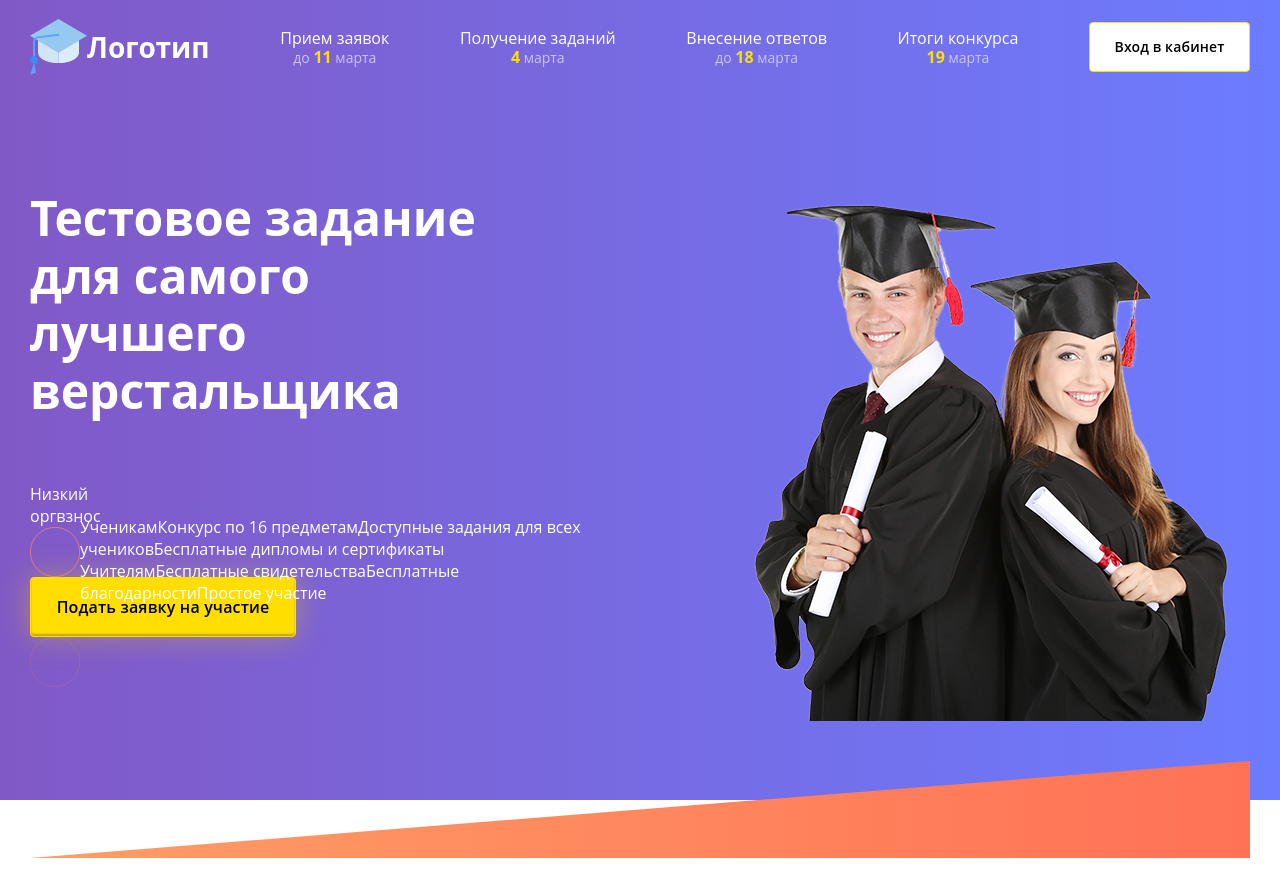
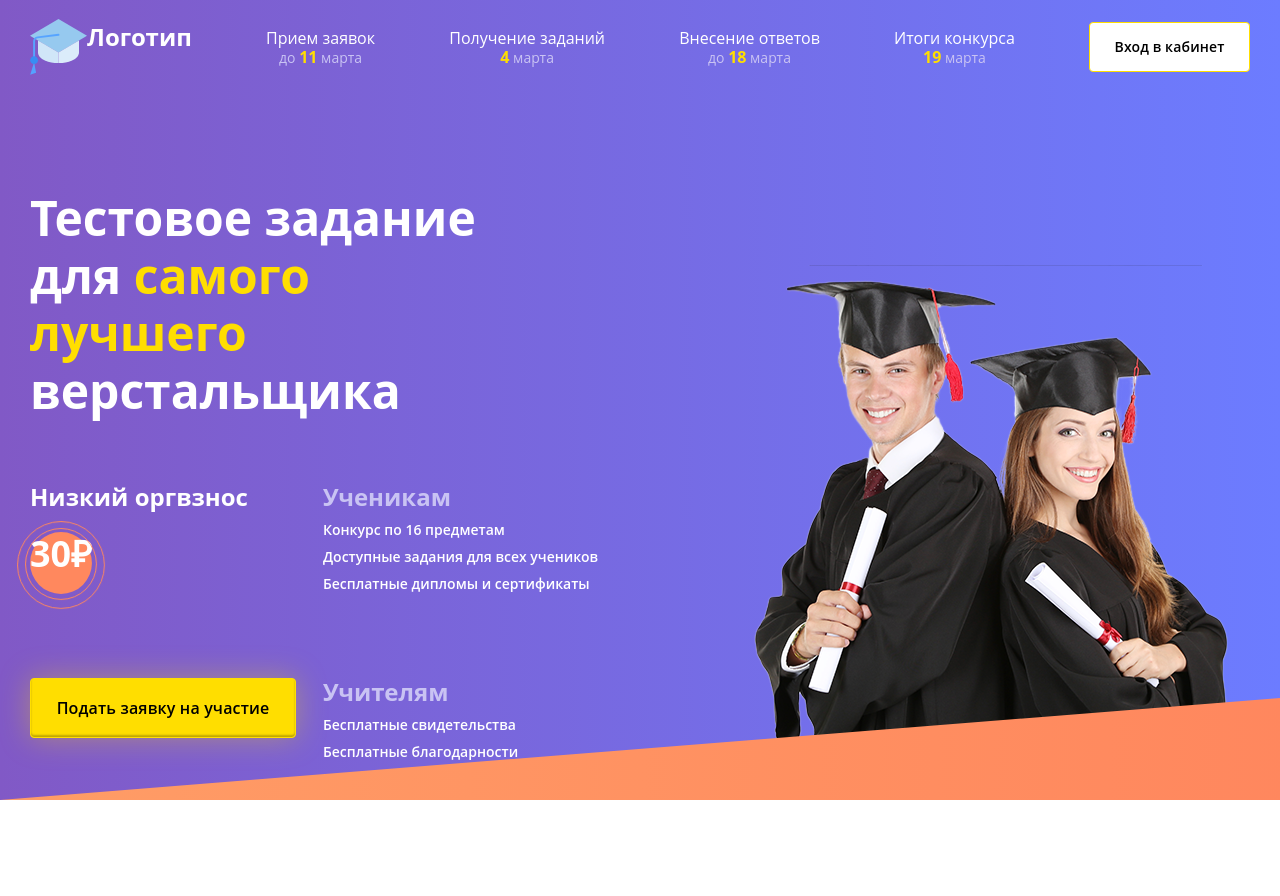
Before and after one commit to YuraSS23/Test-task-Maksim, a React (Create React App) app: page / in a window 1280 px wide. Shown: the top 896 px of the page. After the commit the page ends 873 px from the top, so only its background shows below. Built offline with nearby package versions, Linux system fonts and the light colour scheme.

Commit message:
bad layout designer

```diff
--- a/src/App.tsx
+++ b/src/App.tsx
@@ -10,8 +10,8 @@ function App() {
             <div className={"container"}>
                 <Header/>
                 <MainPage />
-                <Footer/>
             </div>
+            <Footer/>
         </div>
     );
 }
--- a/src/components/footer/Footer.css
+++ b/src/components/footer/Footer.css
@@ -1,6 +1,15 @@
 footer {
-    padding: 40px 0;
+    position: absolute;
+    bottom: 0;
+    height: 25vh;
+    width: 100%;
 }
 img {
     max-width: 100%;
 }
+.footerimg {
+    height: 100%;
+    background-repeat: no-repeat;
+    background-size: cover;
+    background-image: url("../../assets/images/Vector 23.svg");
+}
--- a/src/components/footer/Footer.tsx
+++ b/src/components/footer/Footer.tsx
@@ -4,6 +4,7 @@ import footerImg from "../../assets/images/Vector 23.svg"
 
 export const Footer = () => {
     return <footer>
-        <img src={footerImg}/>
+        <div className={"footerimg"}></div>
+  {/*      <img src={footerImg}/>*/}
     </footer>
 };
--- a/src/components/mainpage/Content.css
+++ b/src/components/mainpage/Content.css
@@ -5,23 +5,74 @@ h1 {
     font-weight: 700;
     line-height: 120%;
 }
+h3 {
+    font-size: 24px;
+    font-style: normal;
+    font-weight: 700;
+    line-height: 120%;
+    padding: 0 0 20px;
+}
+
+.yellow {
+    color: #FFDE00;
+}
 
 .maincontent {
-    display: flex;
-    align-items: center;
+    display: grid;
+    grid-template-columns: repeat(2, 50%);
+    grid-template-rows: repeat(2, 50%);
 }
 
 
-.textAndCircles {
-    width: 50px;
-    display: flex;
-    flex-direction: column;
-    justify-content: center;
+.circle1 {
+    height: 62px;
+    width: 62px;
+    background-color: #FF885E;
+    font-size: 36px;
+    font-style: normal;
+    font-weight: 700;
+    line-height: 120%;
+    text-align: center;
+
+}
+.circle2 {
+    height: 72px;
+    width: 72px;
+    border: 1px solid #FF885E;
+    top: -66px;
+    left: -5px;
+}
+.circle3 {
+    height: 88px;
+    width: 88px;
+    border: 1px solid #FF885E;
+    top: -145px;
+    left: -13px;
 }
 
-.images {
-    width: 50px;
-    height: 50px;
+.circlegroup {
+    position: relative;
+    border-radius: 100%;
+    animation-name: stretch;
+    animation-duration: 500ms;
+    animation-timing-function: ease-out;
+    animation-direction: alternate;
+    animation-iteration-count: infinite;
+    animation-play-state: running;
+}
+
+@keyframes stretch {
+    0% {
+        transform: scale(.5);
+    }
+
+    50% {
+
+    }
+
+    100% {
+        transform: scale(1);
+    }
 }
 
 .profits {
--- a/src/components/mainpage/Content.tsx
+++ b/src/components/mainpage/Content.tsx
@@ -2,31 +2,24 @@ import React from 'react';
 import {Button} from "../common/Button";
 import {Profit} from "./Profit";
 import "./Content.css"
-import circle1 from "../../assets/images/Ellipse 30.svg"
-import circle2 from "../../assets/images/Ellipse 29.svg"
-import circle3 from "../../assets/images/Ellipse 28.svg"
 
 export const Content = () => {
     return <div>
-            <h1>Тестовое задание для самого лучшего верстальщика</h1>
+        <h1>Тестовое задание для <span className={"yellow"}>самого лучшего</span> верстальщика</h1>
         <div className={"maincontent"}>
             <div className={"textAndCircles"}>
-                Низкий оргвзнос
-                <div className={"images"}>
-                    <img src={circle1}/>
-                    <img src={circle2}/>
-                    <img src={circle3}/>
-                </div>
-                <Button text={"Подать заявку на участие"} classname={"applyBtn"}/>
+                <h3>Низкий оргвзнос</h3>
+                <div className={"circlegroup"+" "+"circle1"}>30₽</div>
+                <div className={"circlegroup"+" "+"circle2"}></div>
+                <div className={"circlegroup"+" "+"circle3"}></div>
             </div>
-            <div className={"profits"}>
-                <Profit bigSpanText={"Ученикам"} smallSpanTexts={["Конкурс по 16 предметам",
-                    "Доступные задания для всех учеников",
-                    "Бесплатные дипломы и сертификаты"]} />
-                <Profit bigSpanText={"Учителям"} smallSpanTexts={["Бесплатные свидетельства",
-                    "Бесплатные благодарности",
-                    "Простое участие"]} />
-            </div>
+            <Profit bigSpanText={"Ученикам"} smallSpanTexts={["Конкурс по 16 предметам",
+            "Доступные задания для всех учеников",
+            "Бесплатные дипломы и сертификаты"]}/>
+            <Button text={"Подать заявку на участие"} classname={"applyBtn"}/>
+            <Profit bigSpanText={"Учителям"} smallSpanTexts={["Бесплатные свидетельства",
+                "Бесплатные благодарности",
+                "Простое участие"]}/>
         </div>
-        </div>
+    </div>
 }
--- /dev/null
+++ b/src/components/mainpage/Profit.css
@@ -0,0 +1,17 @@
+.bigText {
+    color: #C9C3F3;
+    font-size: 24px;
+    font-style: normal;
+    font-weight: 700;
+    line-height: 120%;
+    margin-bottom: 10px;
+}
+
+.smallText {
+    color: #FFF;
+    font-size: 14px;
+    font-style: normal;
+    font-weight: 600;
+    line-height: 120%;
+    margin-bottom: 10px;
+}
--- a/src/components/mainpage/Profit.tsx
+++ b/src/components/mainpage/Profit.tsx
@@ -1,4 +1,5 @@
 import React from 'react';
+import "./Profit.css"
 
 type ProfitPropsType = {
     bigSpanText: string
@@ -7,7 +8,7 @@ type ProfitPropsType = {
 
 export const Profit: React.FC<ProfitPropsType> = ({bigSpanText, smallSpanTexts}) => {
     return <div>
-        <span>{bigSpanText}</span>
-        {smallSpanTexts.map(text => <span>{text}</span>)}
+        <p className={"bigText"}>{bigSpanText}</p>
+        {smallSpanTexts.map(text => <p className={"smallText"}>{text}</p>)}
     </div>
 }
--- a/src/index.css
+++ b/src/index.css
@@ -15,7 +15,6 @@ button {
 }
 
 body {
-  margin: 0;
   font-family: -apple-system, BlinkMacSystemFont, 'Segoe UI', 'Roboto', 'Oxygen',
     'Ubuntu', 'Cantarell', 'Fira Sans', 'Droid Sans', 'Helvetica Neue',
     sans-serif;
```
